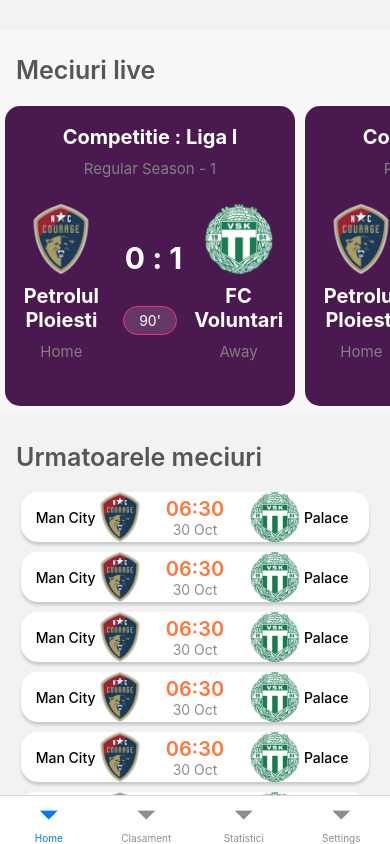
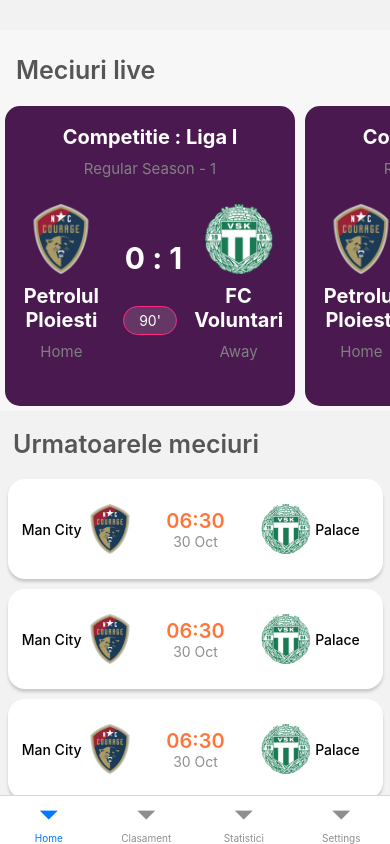
Before and after one commit to stefan-dudu/football-statistics, a React Native app: screen /Acasa in a window 390 px wide. Built offline with nearby package versions, Linux system fonts and the light colour scheme.

Commit message:
small adjustments before API data

```diff
--- a/App.js
+++ b/App.js
@@ -12,20 +12,34 @@
 
 import DetailsScreen from "./src/screens/subScreens/DetailsScreen";
 import TeamStats from "./src/screens/subScreens/TeamStats";
+import { COLORS } from "./src/utils/colors";
 const Stack = createStackNavigator();
 const Tab = createBottomTabNavigator();
 
 const HomeStack = () => (
   <Stack.Navigator>
     <Stack.Screen
-      name="HomeStack"
+      name="Acasa"
       component={Home}
       options={{ headerShown: false }}
     />
     <Stack.Screen
       name="Details"
       component={DetailsScreen}
-      options={{ headerShown: true }}
+      options={
+        ({ headerShown: true },
+        { headerLargeTitle: true },
+        {
+          title: "Detalii meci",
+          headerStyle: {
+            backgroundColor: COLORS.pink,
+          },
+          headerTintColor: "#fff",
+          headerTitleStyle: {
+            fontWeight: "bold",
+          },
+        })
+      }
     />
   </Stack.Navigator>
 );
--- a/src/components/BigScoreCard.js
+++ b/src/components/BigScoreCard.js
@@ -178,7 +178,7 @@
   // detail page
 
   wrapperDetailPage: {
-    marginTop: 50,
+    marginTop: 15,
     backgroundColor: "white",
     width: Dimensions.get("window").width - 30,
     height: 220,
@@ -196,7 +196,7 @@
   },
 
   scoreDetailPage: {
-    fontSize: 30,
+    fontSize: 40,
     marginTop: 10,
     textAlign: "center",
     // fontSize: 20,
--- a/src/components/LiveMatches.js
+++ b/src/components/LiveMatches.js
@@ -697,6 +697,8 @@
     ],
   };
 
+  const data2 = null;
+
   const matchData = data.response.map((el) => {
     return (
       <TouchableOpacity
@@ -715,8 +717,12 @@
 
   return (
     <View style={styles.containerStyle}>
-      <Text style={styles.textHeader}>Meciuri live</Text>
-      <ScrollView horizontal>{matchData}</ScrollView>
+      {data && (
+        <>
+          <Text style={styles.textHeader}>Meciuri live</Text>
+          <ScrollView horizontal>{matchData}</ScrollView>
+        </>
+      )}
     </View>
   );
 };
--- a/src/components/NextMatches.js
+++ b/src/components/NextMatches.js
@@ -705,17 +705,17 @@
 
   const matchData = data.response.map((el) => {
     return (
-      <TouchableOpacity
-        onPress={() =>
-          navigation.navigate("Details", {
-            fixtureID: el?.fixture?.id,
-            typeOfMatch: "to be played",
-          })
-        }
-        key={el?.fixture?.id}
-      >
-        <SmallScoreCard data={el} />
-      </TouchableOpacity>
+      // <TouchableOpacity
+      //   onPress={() =>
+      //     navigation.navigate("Details", {
+      //       fixtureID: el?.fixture?.id,
+      //       typeOfMatch: "to be played",
+      //     })
+      //   }
+      //   key={el?.fixture?.id}
+      // >
+      // </TouchableOpacity>
+      <SmallScoreCard data={el} />
     );
   });
 
@@ -747,7 +747,7 @@
     height: 270,
     flexDirection: "column",
     justifyContent: "center",
-    backgroundColor: "lightblue",
+
     flex: 1,
     bottom: 0,
   },
--- a/src/components/SmallScoreCard.js
+++ b/src/components/SmallScoreCard.js
@@ -1,21 +1,38 @@
-import { StyleSheet, Text, View, Image } from "react-native";
+import {
+  StyleSheet,
+  Text,
+  View,
+  Image,
+  TouchableOpacity,
+  Dimensions,
+} from "react-native";
 import React from "react";
+import { useNavigation } from "@react-navigation/native";
 import { COLORS } from "../utils/colors";
 
 const SmallScoreCard = ({ data }) => {
-  //   console.log("data", data);
+  // console.log("data", data.teams.home.name);
+  const navigation = useNavigation();
   return (
     <View>
       <View style={styles.matchOutline}>
         {/* left */}
+        <TouchableOpacity
+          style={styles.teamButtonStyle}
+          onPress={() => {
+            // console.log("team name : ", data.team.name);
+            navigation.navigate("Statistici", { params: data.teams.home });
+          }}
+        >
           <View style={styles.left}>
-          <Text style={styles.teamName}>Man City</Text>
+            <Text style={styles.teamName}>Man City </Text>
             <Image
               style={styles.teamLogo}
               // source={{ uri: "https://reactnative.dev/img/tiny_logo.png" }}
               source={require("../../assets/teamLogo.png")}
             />
           </View>
+        </TouchableOpacity>
 
         {/* middle */}
         <View style={styles.middle}>
@@ -24,14 +41,23 @@
         </View>
 
         {/* right */}
+
+        <TouchableOpacity
+          style={styles.teamButtonStyle}
+          onPress={() => {
+            // console.log("team name : ", data.team.name);
+            navigation.navigate("Statistici", { params: data.teams.away });
+          }}
+        >
           <View style={styles.right}>
             <Image
               style={styles.teamLogo}
               // source={{ uri: "https://reactnative.dev/img/tiny_logo.png" }}
               source={require("../../assets/teamLogo2.png")}
             />
-          <Text style={styles.teamName}> Palace</Text>
+            <Text style={styles.teamName}> Palace </Text>
           </View>
+        </TouchableOpacity>
       </View>
     </View>
   );
@@ -45,6 +71,7 @@
     // borderWidth: 1,
     // borderColor: "blue",
     height: 100,
+    width: Dimensions.get("window").width - 15,
     flexDirection: "column",
     justifyContent: "center",
     backgroundColor: "white",
@@ -67,24 +94,33 @@
   },
 
   left: {
-    flex: 2,
+    // flex: 3,
     flexDirection: "row",
     justifyContent: "center",
     alignItems: "center",
+    alignContent: "center",
+    width: Dimensions.get("window").width * 0.4,
+    height: 100,
+    flexWrap: "wrap",
   },
   middle: {
-    flex: 1,
+    // flex: 1,
     flexDirection: "column",
     justifyContent: "center",
     alignItems: "center",
+    // backgroundColor: "lightyellow",
+    width: Dimensions.get("window").width * 0.2,
+    height: 100,
   },
   right: {
-    flex: 2,
+    // flex: 3,
     flexDirection: "row",
     justifyContent: "center",
     alignItems: "center",
-    // backgroundColor: "red",
-    // flexWrap: "wrap",
+    alignContent: "center",
+    width: Dimensions.get("window").width * 0.4,
+    height: 100,
+    flexWrap: "wrap",
   },
   teamLogo: {
     width: 50,
@@ -105,4 +141,8 @@
   date: {
     color: COLORS.gray,
   },
+
+  teamButtonStyle: {
+    // backgroundColor: "lightgray",
+  },
 });
--- a/src/screens/Home.js
+++ b/src/screens/Home.js
@@ -714,17 +714,19 @@
 
   const matchData = data.response.map((el) => {
     return (
-      <TouchableOpacity
-        onPress={() =>
-          navigation.navigate("Details", {
-            fixtureID: el?.fixture?.id,
-            typeOfMatch: "to be played",
-          })
-        }
-        key={el?.fixture?.id}
-      >
-        <SmallScoreCard data={el} />
-      </TouchableOpacity>
+      // <TouchableOpacity
+      //   onPress={() =>
+      //     navigation.navigate("Details", {
+      //       fixtureID: el?.fixture?.id,
+      //       typeOfMatch: "to be played",
+      //     })
+      //   }
+      //   key={el?.fixture?.id}
+      // >
+      //    </TouchableOpacity>
+
+      // here to lead to details tab that ahs only h2h and previous amtch hsitory
+      <SmallScoreCard data={el} key={el?.fixture?.id} />
     );
   });
 
@@ -805,15 +807,16 @@
     height: 270,
     flexDirection: "column",
     justifyContent: "center",
-    // backgroundColor: "lightblue",
+
     flex: 1,
     bottom: 0,
   },
 
   containerStyle: {
     marginTop: 15,
-    padding: 16,
+    padding: 3,
     flexDirection: "column",
+    // backgroundColor: "lightblue",
   },
 
   scrollView: {
@@ -821,6 +824,7 @@
   },
 
   textHeader: {
+    marginLeft: 10,
     fontSize: 25,
     color: COLORS.titleDarkGray,
     fontWeight: "600",
```
Lines whose indentation alone changed are shown as unchanged.
